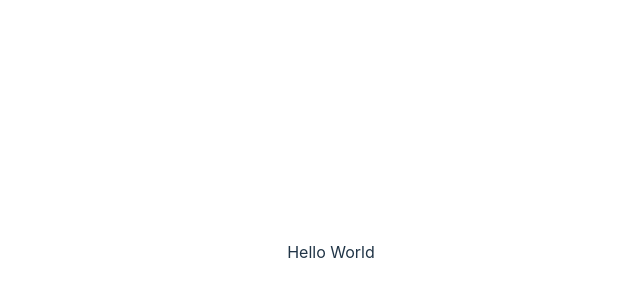
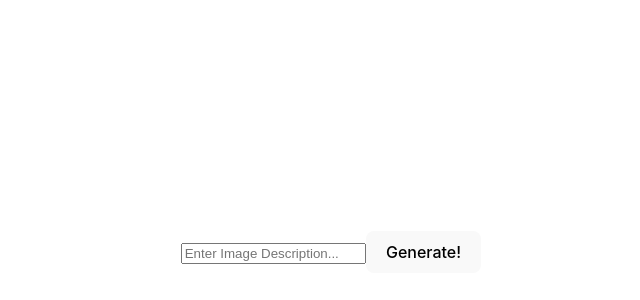
Before and after one commit to ignaciojarruza/image-generator-frontend, a React (Vite) app in the folder image-generator-frontend/: page / in a window 1280 px wide. Shown: the part 148-448 px from the top of the page, without its empty margins (309-949 px from the left). Built offline with nearby package versions, Linux system fonts and the light colour scheme.

Commit message:
Form Component
Created initial form component
- input for image description
- button to call generate image
- preventing default of resetting state on submit

```diff
--- a/image-generator-frontend/src/App.jsx
+++ b/image-generator-frontend/src/App.jsx
@@ -1,8 +1,13 @@
 import { useState } from "react";
 import "./App.css";
+import Form from "./components/Form";
 
 function App() {
-  return <div className="App">Hello World</div>;
+  return (
+    <>
+      <Form />
+    </>
+  );
 }
 
 export default App;
--- /dev/null
+++ b/image-generator-frontend/src/components/Form.jsx
@@ -0,0 +1,19 @@
+import { useState } from "react";
+
+export default function Form() {
+  const [image_description, setDescription] = useState("");
+  function handleSubmit(e) {
+    e.preventDefault();
+  }
+
+  return (
+    <form onSubmit={handleSubmit}>
+      <input
+        type="text"
+        onChange={(e) => setDescription(e.target.value)}
+        placeholder="Enter Image Description..."
+      />
+      <button type="submit">Generate!</button>
+    </form>
+  );
+}
```
